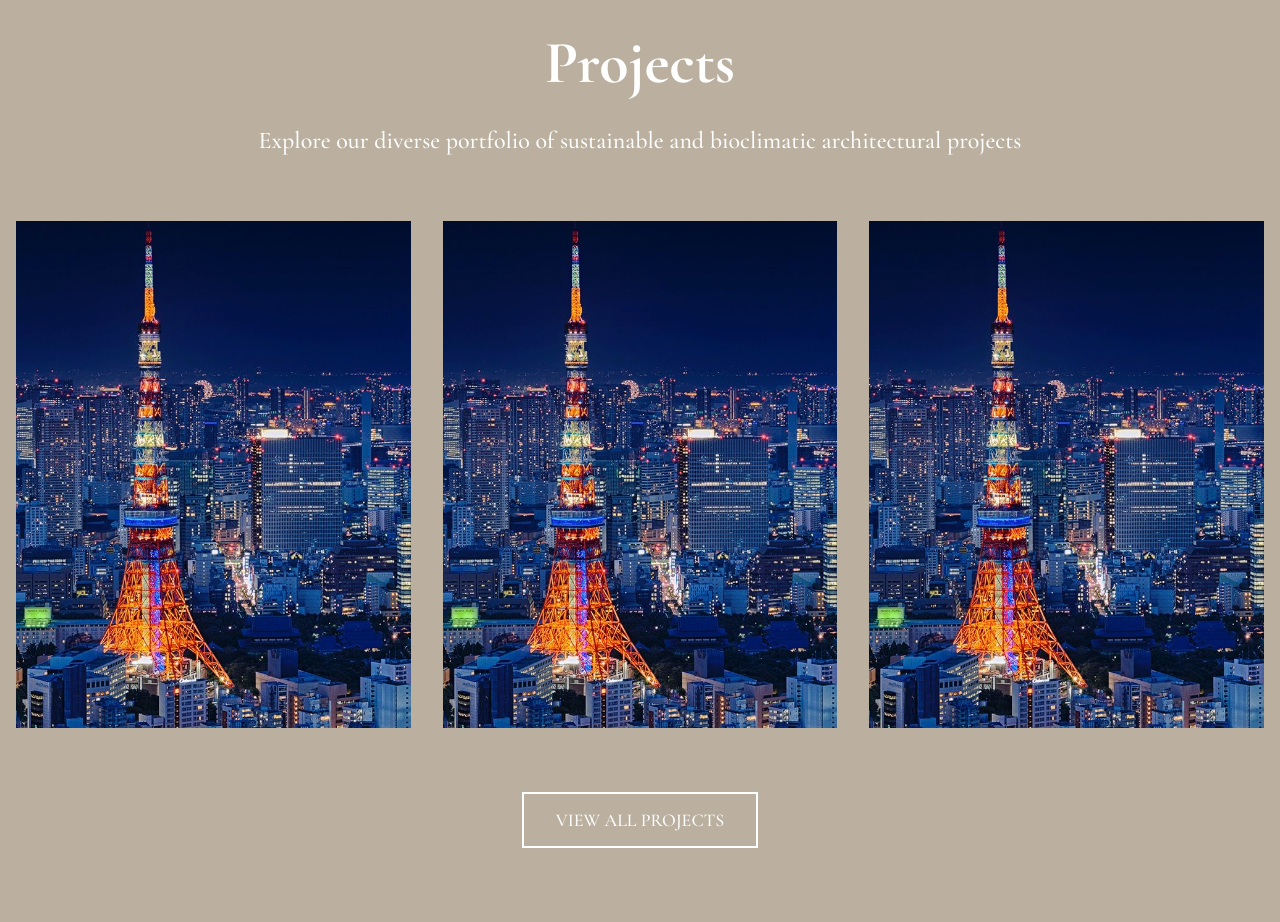
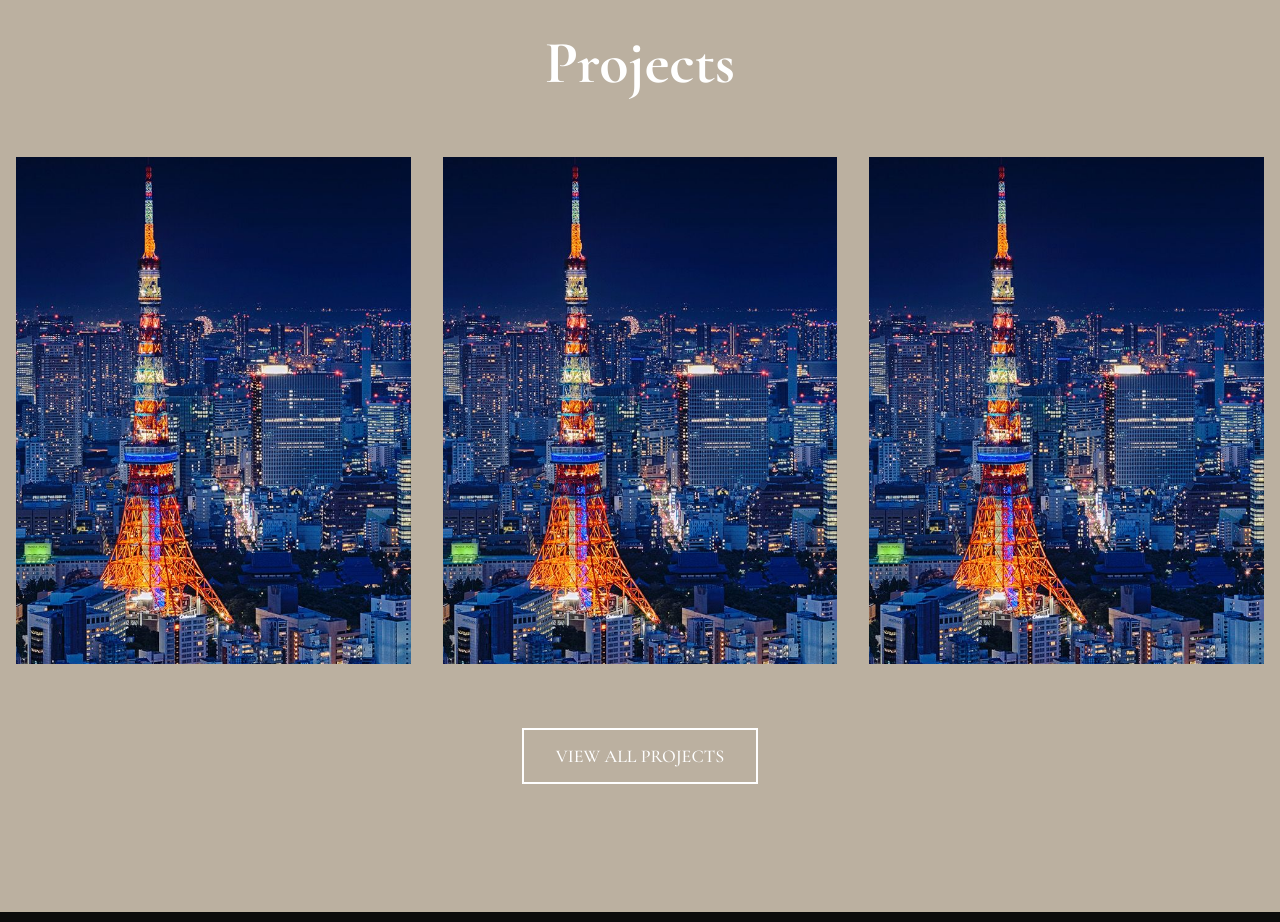
Before and after one commit to botflowlab/AndresCastroWebsite, a React (Vite) app: page / in a window 1280 px wide. Shown: the part 2060-2982 px from the top of the page. Built offline with nearby package versions, Linux system fonts and the light colour scheme; a web font is replaced by a local one.

Commit message:
Updated ProjectsSection.jsx

```diff
--- a/src/components/sections/ProjectsSection.jsx
+++ b/src/components/sections/ProjectsSection.jsx
@@ -11,9 +11,6 @@ function ProjectsSection() {
       <div className="max-w-8xl mx-auto px-4">
         <div className="text-center mb-16">
           <h2 className="text-4xl sm:text-5xl md:text-6xl font-bold mb-8 font-cormorant text-white">{t('nav.projects')}</h2>
-          <p className="text-2xl font-medium max-w-3xl mx-auto text-white">
-            Explore our diverse portfolio of sustainable and bioclimatic architectural projects
-          </p>
         </div>
 
         <div className="grid grid-cols-1 md:grid-cols-2 lg:grid-cols-3 gap-8 mb-16">
```
